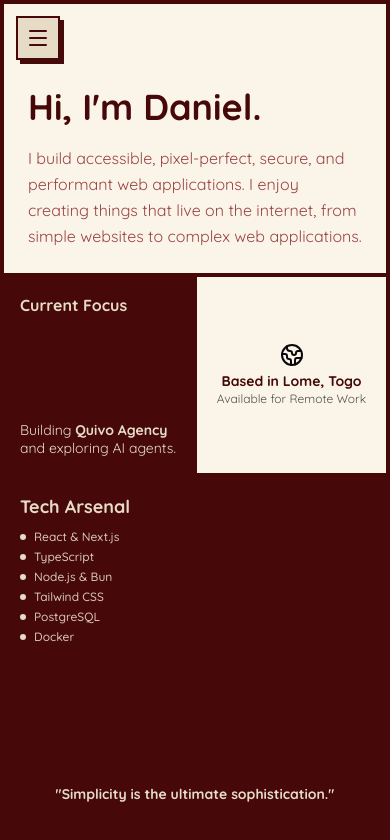
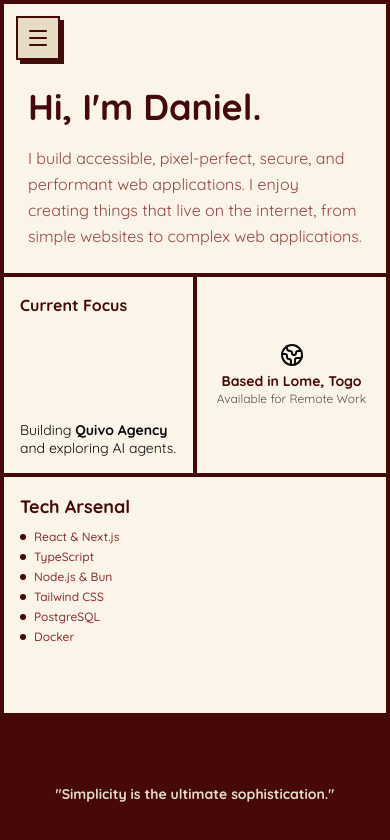
Before and after one commit to Frusadev/Portfolio, a Next.js app: page / in a window 390 px wide. Shown: the top 840 px of the page. Built offline with nearby package versions, Linux system fonts and the light colour scheme; what tailwindcss-motion would draw is missing.

Commit message:
Update mobile visual balance: revert top boxes, apply brown theme to bottom filler and contact boxes

```diff
--- a/src/app/(website)/page.tsx
+++ b/src/app/(website)/page.tsx
@@ -36,8 +36,8 @@ export default function Home() {
         </div>
 
         {/* Current Status */}
-        <div className="col-span-1 md:col-span-1 md:row-span-1 border-r-4 border-b-4 md:border-r-[0.3vw] md:border-b-[0.3vw] border-red-950 p-4 md:p-[1.5vw] flex flex-col justify-between hover:bg-red-950/5 transition-colors bg-red-950 md:bg-background overflow-hidden min-h-[200px] md:min-h-0 text-[#e6dcc6] md:text-red-950">
-          <h3 className="text-base md:text-[1.3vw] font-bold text-[#e6dcc6] md:text-red-950">
+        <div className="col-span-1 md:col-span-1 md:row-span-1 border-r-4 border-b-4 md:border-r-[0.3vw] md:border-b-[0.3vw] border-red-950 p-4 md:p-[1.5vw] flex flex-col justify-between hover:bg-red-950/5 transition-colors bg-background overflow-hidden min-h-[200px] md:min-h-0">
+          <h3 className="text-base md:text-[1.3vw] font-bold text-red-950">
             Current Focus
           </h3>
           <p className="text-sm md:text-[1.1vw] leading-tight">
@@ -60,31 +60,31 @@ export default function Home() {
         </div>
 
         {/* Experience / Tech Stack */}
-        <div className="col-span-2 row-span-1 md:col-span-1 md:row-span-2 border-r-4 border-b-4 md:border-r-[0.3vw] md:border-b-[0.3vw] border-red-950 p-4 md:p-[1.5vw] flex flex-col hover:bg-red-950/5 transition-colors bg-red-950 md:bg-background overflow-hidden min-h-[240px] md:min-h-0">
-          <h3 className="text-lg md:text-[1.3vw] font-bold text-[#e6dcc6] md:text-red-950 mb-2 md:mb-[1vw]">
+        <div className="col-span-2 row-span-1 md:col-span-1 md:row-span-2 border-r-4 border-b-4 md:border-r-[0.3vw] md:border-b-[0.3vw] border-red-950 p-4 md:p-[1.5vw] flex flex-col hover:bg-red-950/5 transition-colors bg-background overflow-hidden min-h-[240px] md:min-h-0">
+          <h3 className="text-lg md:text-[1.3vw] font-bold text-red-950 mb-2 md:mb-[1vw]">
             Tech Arsenal
           </h3>
-          <ul className="space-y-1 md:space-y-[0.5vw] text-[#e6dcc6]/90 md:text-red-900/90 font-medium text-xs md:text-[0.9vw]">
+          <ul className="space-y-1 md:space-y-[0.5vw] text-red-900/90 font-medium text-xs md:text-[0.9vw]">
             <li className="flex items-center gap-2 md:gap-[0.5vw]">
-              <div className="w-1.5 h-1.5 md:w-[0.4vw] md:h-[0.4vw] bg-[#e6dcc6] md:bg-red-950 rounded-full" /> React &
+              <div className="w-1.5 h-1.5 md:w-[0.4vw] md:h-[0.4vw] bg-red-950 rounded-full" /> React &
               Next.js
             </li>
             <li className="flex items-center gap-2 md:gap-[0.5vw]">
-              <div className="w-1.5 h-1.5 md:w-[0.4vw] md:h-[0.4vw] bg-[#e6dcc6] md:bg-red-950 rounded-full" /> TypeScript
+              <div className="w-1.5 h-1.5 md:w-[0.4vw] md:h-[0.4vw] bg-red-950 rounded-full" /> TypeScript
             </li>
             <li className="flex items-center gap-2 md:gap-[0.5vw]">
-              <div className="w-1.5 h-1.5 md:w-[0.4vw] md:h-[0.4vw] bg-[#e6dcc6] md:bg-red-950 rounded-full" /> Node.js &
+              <div className="w-1.5 h-1.5 md:w-[0.4vw] md:h-[0.4vw] bg-red-950 rounded-full" /> Node.js &
               Bun
             </li>
             <li className="flex items-center gap-2 md:gap-[0.5vw]">
-              <div className="w-1.5 h-1.5 md:w-[0.4vw] md:h-[0.4vw] bg-[#e6dcc6] md:bg-red-950 rounded-full" /> Tailwind
+              <div className="w-1.5 h-1.5 md:w-[0.4vw] md:h-[0.4vw] bg-red-950 rounded-full" /> Tailwind
               CSS
             </li>
             <li className="flex items-center gap-2 md:gap-[0.5vw]">
-              <div className="w-1.5 h-1.5 md:w-[0.4vw] md:h-[0.4vw] bg-[#e6dcc6] md:bg-red-950 rounded-full" /> PostgreSQL
+              <div className="w-1.5 h-1.5 md:w-[0.4vw] md:h-[0.4vw] bg-red-950 rounded-full" /> PostgreSQL
             </li>
             <li className="flex items-center gap-2 md:gap-[0.5vw]">
-              <div className="w-1.5 h-1.5 md:w-[0.4vw] md:h-[0.4vw] bg-[#e6dcc6] md:bg-red-950 rounded-full" /> Docker
+              <div className="w-1.5 h-1.5 md:w-[0.4vw] md:h-[0.4vw] bg-red-950 rounded-full" /> Docker
             </li>
           </ul>
         </div>
@@ -143,9 +143,9 @@ export default function Home() {
         </div>
 
         {/* Contact/Social CTA */}
-        <div className="col-span-2 md:col-span-2 md:row-span-1 border-r-4 border-b-4 md:border-r-[0.3vw] md:border-b-[0.3vw] border-red-950 p-4 md:p-[2vw] flex items-center justify-between hover:bg-red-950/5 transition-colors bg-background overflow-hidden min-h-[140px] md:min-h-0">
+        <div className="col-span-2 md:col-span-2 md:row-span-1 border-r-4 border-b-4 md:border-r-[0.3vw] md:border-b-[0.3vw] border-red-950 p-4 md:p-[2vw] flex items-center justify-between hover:bg-red-950/5 transition-colors bg-red-950 md:bg-background overflow-hidden min-h-[140px] md:min-h-0 text-[#e6dcc6] md:text-red-950">
           <div>
-            <h3 className="text-xl md:text-[2vw] font-bold text-red-950">
+            <h3 className="text-xl md:text-[2vw] font-bold text-[#e6dcc6] md:text-red-950">
               Let&apos;s work together
             </h3>
             <p className="opacity-80 text-sm md:text-[1vw]">
@@ -154,7 +154,7 @@ export default function Home() {
           </div>
           <Dialog>
             <DialogTrigger asChild>
-              <button className="px-3 py-2 md:px-[2vw] md:py-[1vw] bg-red-950 text-[#e6dcc6] font-bold uppercase tracking-wider hover:bg-red-900 transition-colors text-sm md:text-[1.2vw]">
+              <button className="px-3 py-2 md:px-[2vw] md:py-[1vw] bg-[#e6dcc6] md:bg-red-950 text-red-950 md:text-[#e6dcc6] font-bold uppercase tracking-wider hover:bg-[#dcd0b6] md:hover:bg-red-900 transition-colors text-sm md:text-[1.2vw]">
                 Get in touch
               </button>
             </DialogTrigger>
@@ -193,16 +193,16 @@ export default function Home() {
         </div>
 
         {/* More filler for grid completeness if needed, or dynamic content */}
-        <div className="col-span-1 md:col-span-1 md:row-span-1 border-r-4 border-b-4 md:border-r-[0.3vw] md:border-b-[0.3vw] border-red-950 p-4 md:p-[1.5vw] flex items-center justify-center bg-yellow-400/20 hover:bg-yellow-400/30 transition-colors overflow-hidden relative group min-h-[180px] md:min-h-0">
+        <div className="col-span-1 md:col-span-1 md:row-span-1 border-r-4 border-b-4 md:border-r-[0.3vw] md:border-b-[0.3vw] border-red-950 p-4 md:p-[1.5vw] flex items-center justify-center bg-red-950 md:bg-yellow-400/20 hover:bg-yellow-400/30 transition-colors overflow-hidden relative group min-h-[180px] md:min-h-0 text-[#e6dcc6] md:text-red-950">
           <div className="absolute inset-0 flex items-center justify-center opacity-10 group-hover:opacity-20 transition-opacity">
             <span className="text-9xl md:text-[8vw]">☕</span>
           </div>
-          <p className="font-bold text-red-950 rotate-45 text-sm md:text-[1vw] z-10">
+          <p className="font-bold text-[#e6dcc6] md:text-red-950 rotate-45 text-sm md:text-[1vw] z-10">
             FUELLED BY COFFEE
           </p>
         </div>
-        <div className="col-span-1 md:col-span-1 md:row-span-1 border-r-4 border-b-4 md:border-r-[0.3vw] md:border-b-[0.3vw] border-red-950 p-4 md:p-[1.5vw] flex items-center justify-center bg-blue-400/10 hover:bg-blue-400/20 transition-colors overflow-hidden min-h-[180px] md:min-h-0">
-          <p className="font-bold text-red-950 -rotate-12 text-sm md:text-[1vw]">
+        <div className="col-span-1 md:col-span-1 md:row-span-1 border-r-4 border-b-4 md:border-r-[0.3vw] md:border-b-[0.3vw] border-red-950 p-4 md:p-[1.5vw] flex items-center justify-center bg-red-950 md:bg-blue-400/10 hover:bg-blue-400/20 transition-colors overflow-hidden min-h-[180px] md:min-h-0 text-[#e6dcc6] md:text-red-950">
+          <p className="font-bold text-[#e6dcc6] md:text-red-950 -rotate-12 text-sm md:text-[1vw]">
             PIXEL PERFECT
           </p>
         </div>
```
